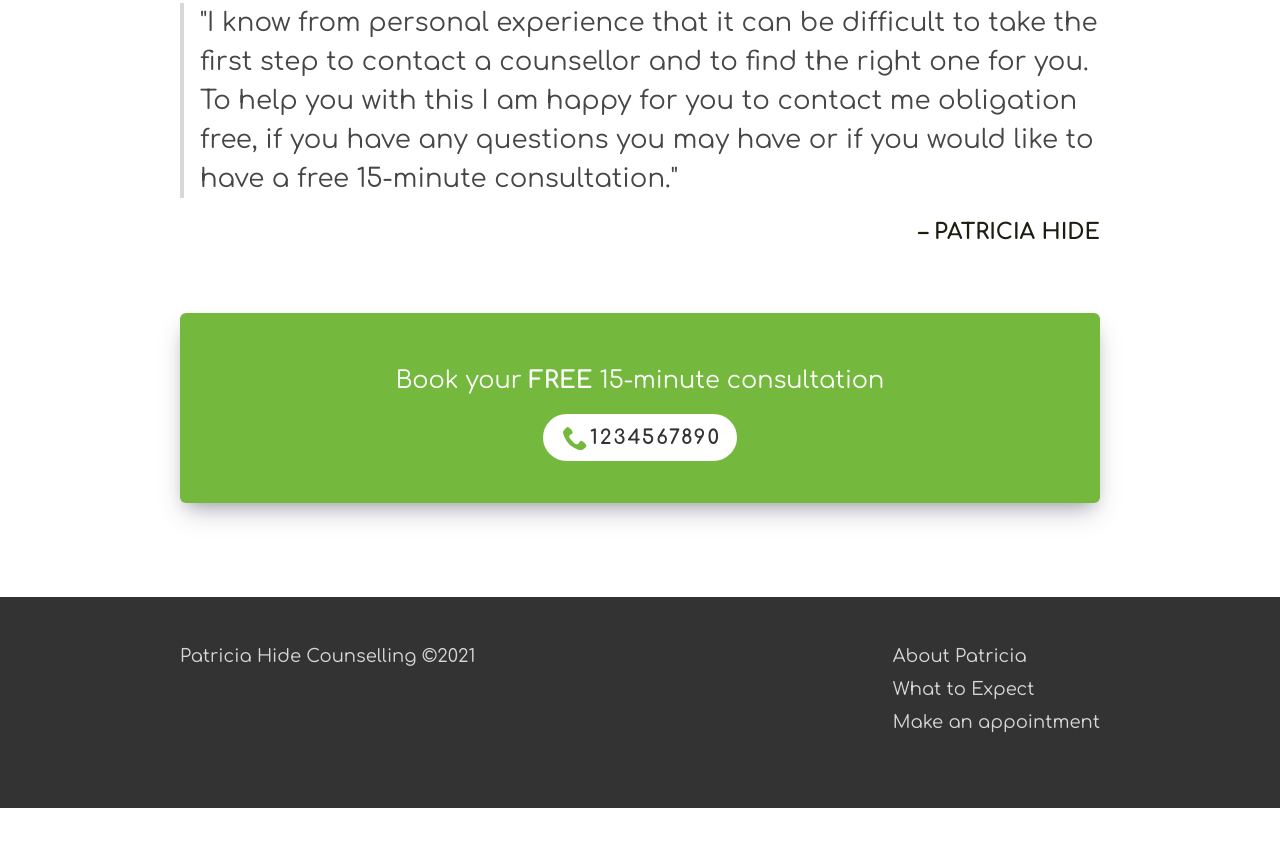
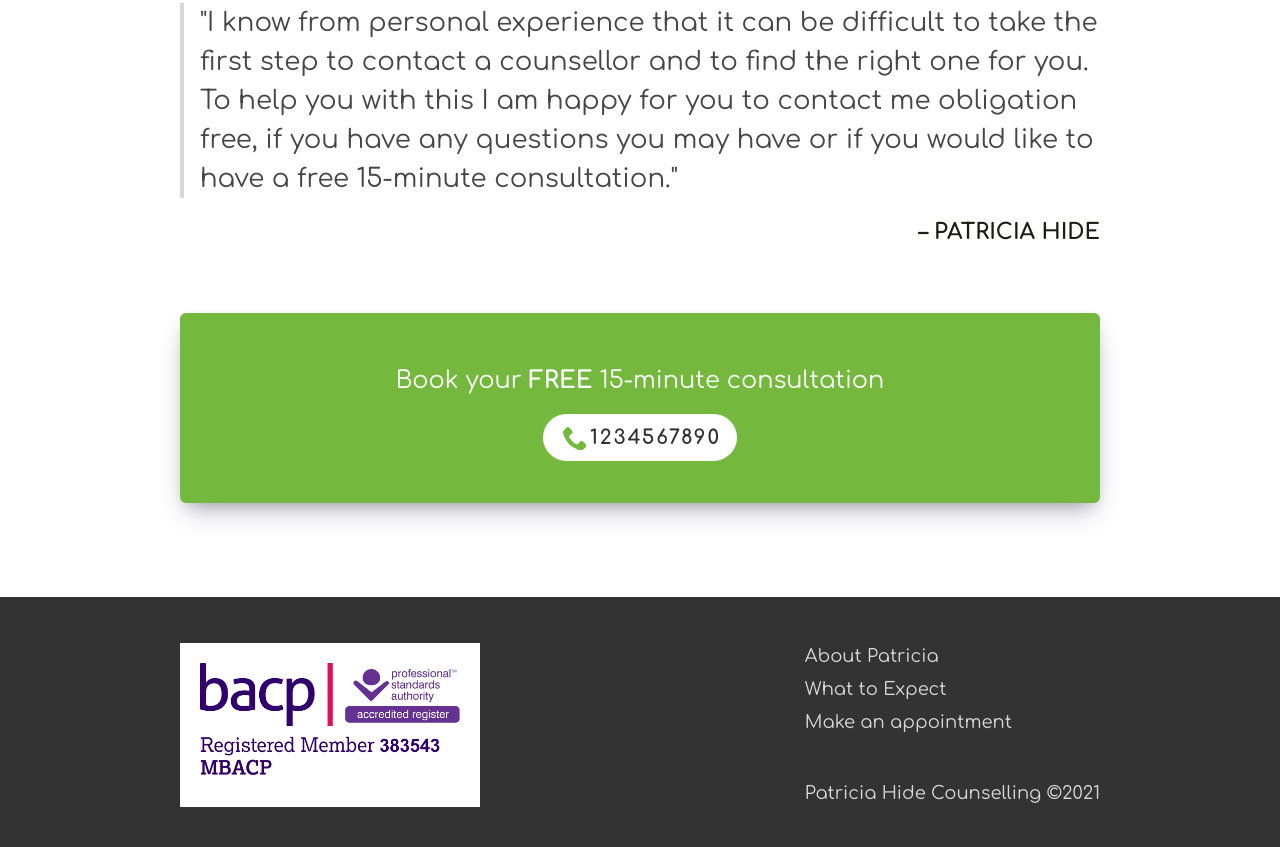
Before and after one commit to dlh89/patricia-hide-counselling, a website built with webpack: page index.html in a window 1280 px wide. Shown: the part 1083-1930 px from the top of the page. Before the commit the page ends 1891 px from the top, so only its background shows below. Built offline with nearby package versions, Linux system fonts and the light colour scheme.

Commit message:
Add BACP logo to footer

```diff
--- a/index.html
+++ b/index.html
@@ -136,12 +136,21 @@
 
         <footer class="footer cf">
             <div class="row">
-                <div class="footer__brand">Patricia Hide Counselling &copy;<script>document.write(new Date().getFullYear())</script></div>
-                <ul class="footer__nav">
-                    <li><a href="/about.html">About Patricia</a></li>
-                    <li><a href="/what-to-expect.html">What to Expect</a></li>
-                    <li><a href="/contact.html">Make an appointment</a></li>
-                </ul>
+                <div class="footer__container">
+                    <div class="footer__bacp">
+                        <img src="images/bacp-logo.png" alt="BACP logo">
+                    </div>
+                    <div class="footer__right">
+                        <ul class="footer__nav">
+                            <li><a href="/about.html">About Patricia</a></li>
+                            <li><a href="/what-to-expect.html">What to Expect</a></li>
+                            <li><a href="/contact.html">Make an appointment</a></li>
+                        </ul>
+                        <div>
+                            Patricia Hide Counselling &copy;<script>document.write(new Date().getFullYear())</script>
+                        </div>
+                    </div>
+                </div>
             </div>
         </footer>
         <script src="dist/app.bundle.js" async defer></script>
--- a/src/styles/components/_footer.scss
+++ b/src/styles/components/_footer.scss
@@ -4,6 +4,12 @@
     padding-bottom: 66px;
     background: $dark-grey;
     color: $off-white;
+}
+
+.footer__container
+{
+    display: flex;
+    justify-content: space-between;
 }
 
 .footer a {
@@ -14,30 +20,45 @@
     text-decoration: underline;
 }
 
-.footer__brand {
+.footer__bacp {
     float: left;
+    background-color: #fff;
 }
-
-.footer__nav {
-    float: right;
+.footer__bacp img {
+    max-width: 300px;
+    box-sizing: border-box;
+    padding: 20px;
 }
 
 .footer__nav li {
     margin-bottom: 6px;
 }
 
+.footer__right
+{
+    float: right;
+    display: flex;
+    flex-direction: column;
+    justify-content: space-between;
+}
 
 @include respond(mobile) {
     .footer__brand,
     .footer__nav {
         float: none;
+        margin-bottom: 50px;
     }
 
-    .footer__brand {
+    .footer__bacp {
         margin-bottom: 38px;
     }
 
     .footer__nav li {
         margin-bottom: 24px;
     }
+
+    .footer__container
+    {
+        flex-direction: column;
+    }
 }
```
Also changed, not shown: about.html (+15 -6 lines), contact.html (+15 -6 lines), what-to-expect.html (+15 -6 lines), dist/style.css, images/bacp-logo.png (added).
